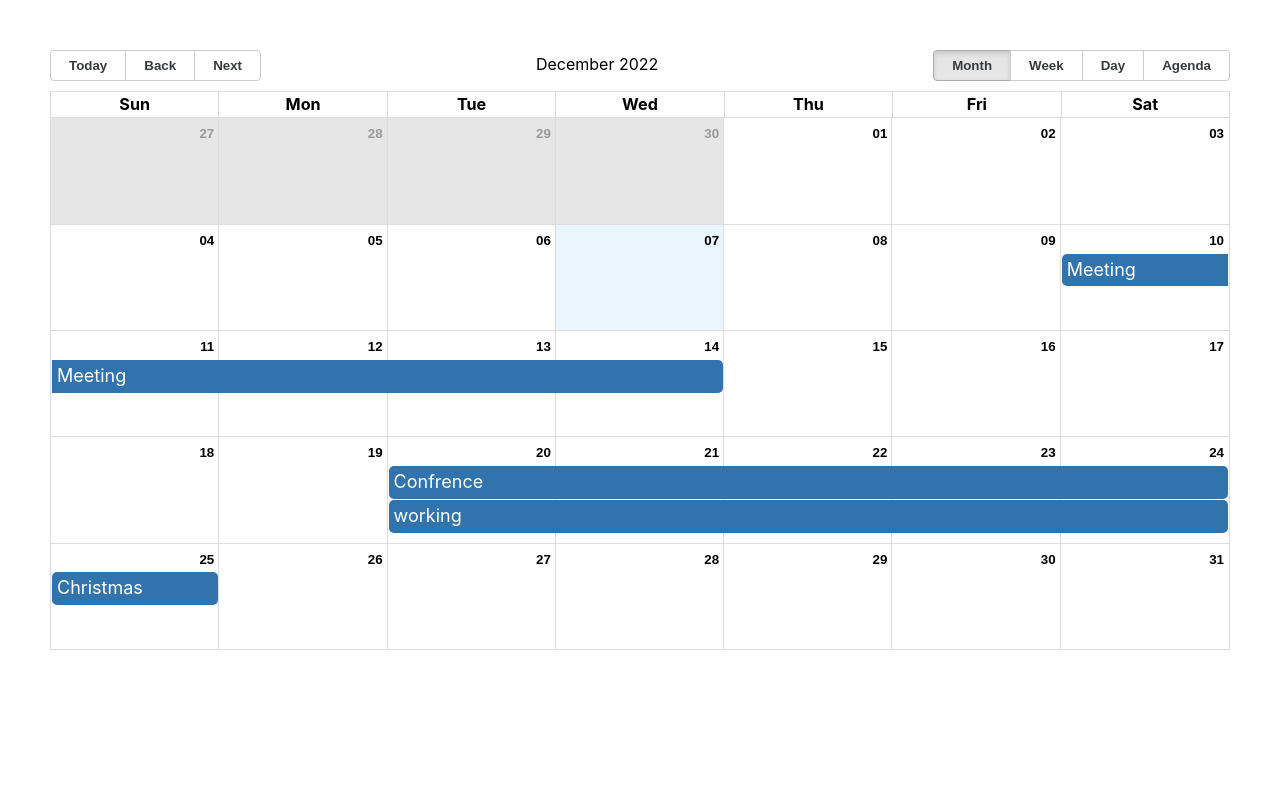
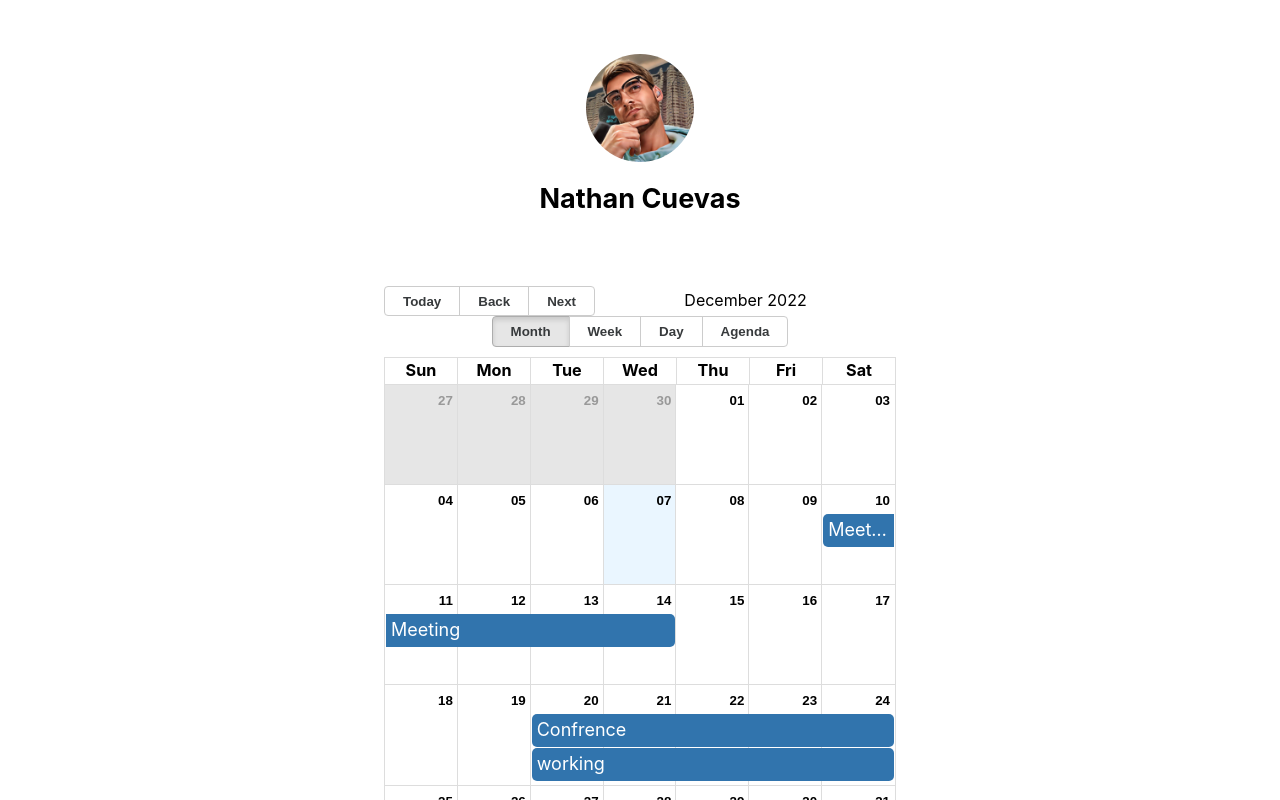
Before and after one commit to NateAyye/CS50-Final, a Next.js app: page /calendar in a window 1280 px wide. Shown: the top 800 px of the page. Built offline with nearby package versions, Linux system fonts and the light colour scheme.

Commit message:
Added Layout to callendar

```diff
--- a/pages/calendar.js
+++ b/pages/calendar.js
@@ -1,4 +1,4 @@
-
+import Layout from "../components/layout";
 import format from "date-fns/format";
 import getDay from "date-fns/getDay";
 import parse from "date-fns/parse";
@@ -50,7 +50,7 @@ const events = [
 
 export default function MyCalendar() {
     return (
-        <>
+        <Layout calendar>
             <Calendar
                 localizer={localizer}
                 events={events}
@@ -58,6 +58,6 @@ export default function MyCalendar() {
                 endAccessor="end"
                 style={{height: 600, margin:"50px"}}
             />
-        </>
+        </Layout>
     )
 }
```
